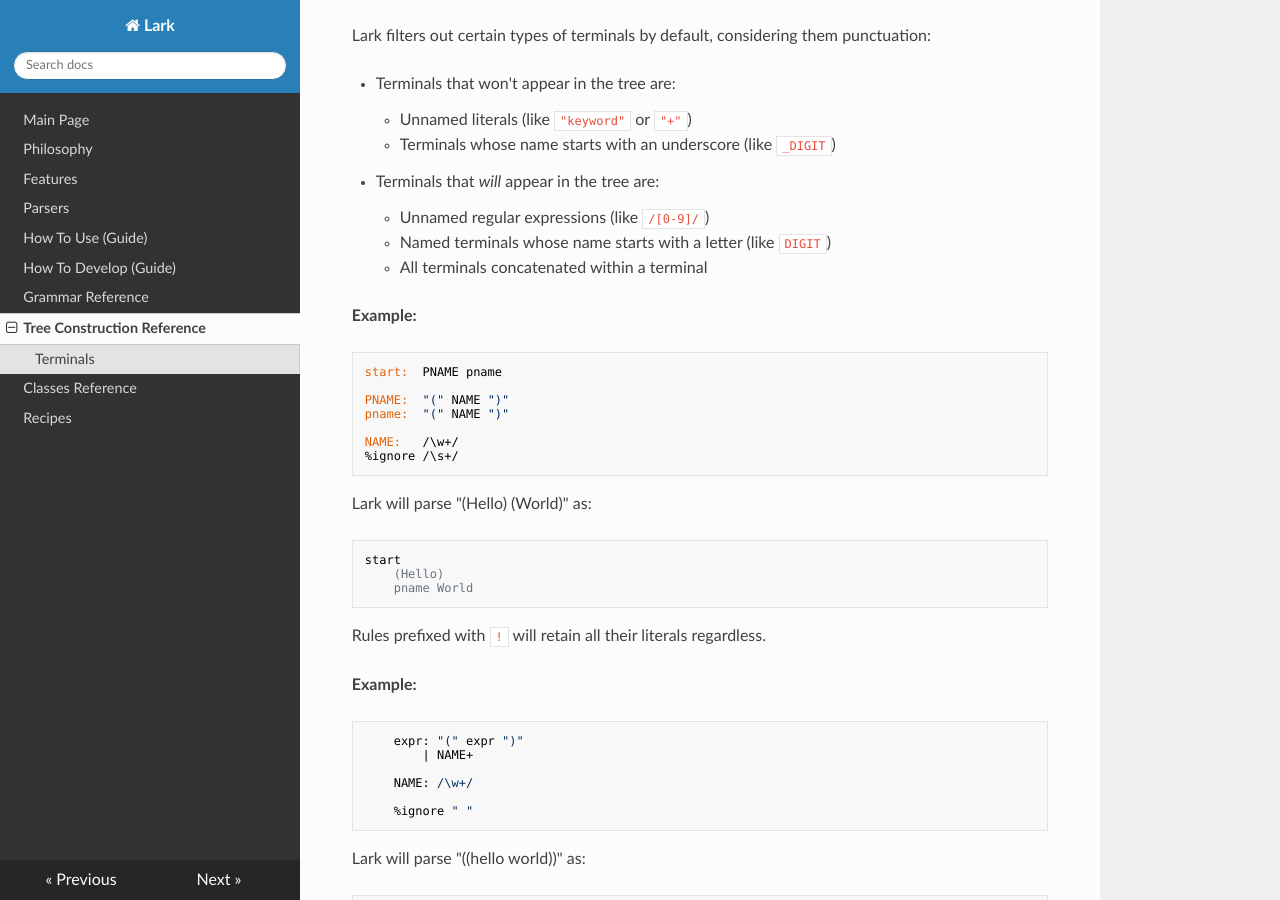
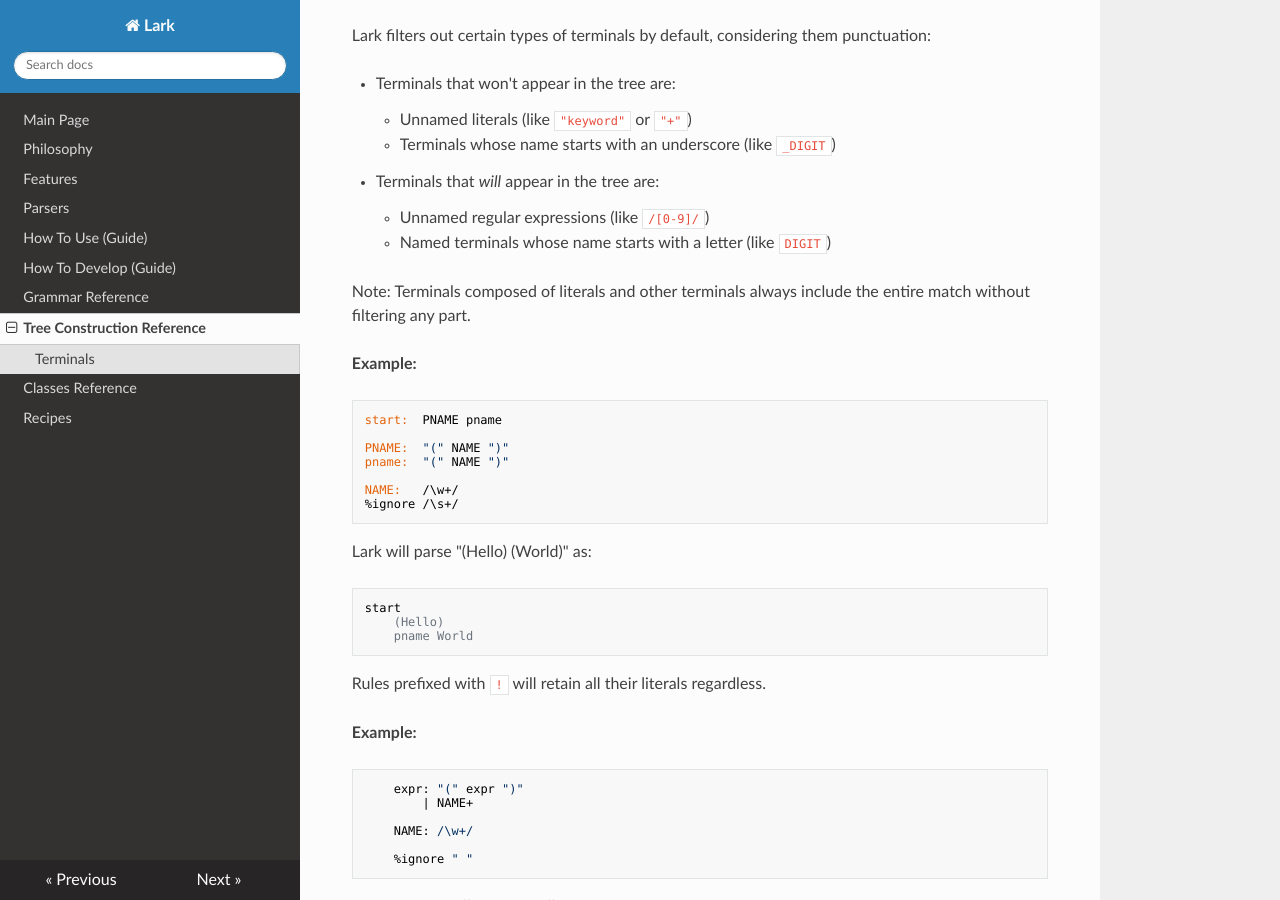
Before and after one commit to lark-parser/lark, an MkDocs documentation site: the page built from docs/tree_construction.md, in a window 1280 px wide and 900 px high, scrolled down 476 px. Built offline with MkDocs 1.6.1, drawn with Linux system fonts in a browser that asks for light colours; nearby versions of some CDN libraries; old or Windows-style settings are respelled for this version of MkDocs.

Commit message:
Update description of terminals

````diff
--- a/docs/tree_construction.md
+++ b/docs/tree_construction.md
@@ -22,7 +22,8 @@
 
     - Unnamed regular expressions (like `/[0-9]/`)
     - Named terminals whose name starts with a letter (like `DIGIT`)
-    - All terminals concatenated within a terminal
+
+Note: Terminals composed of literals and other terminals always include the entire match without filtering any part.
 
 **Example:**
 ```
````
